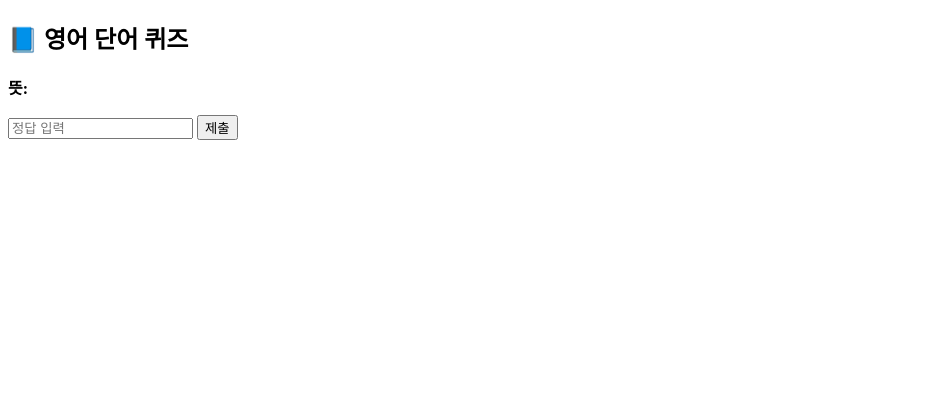
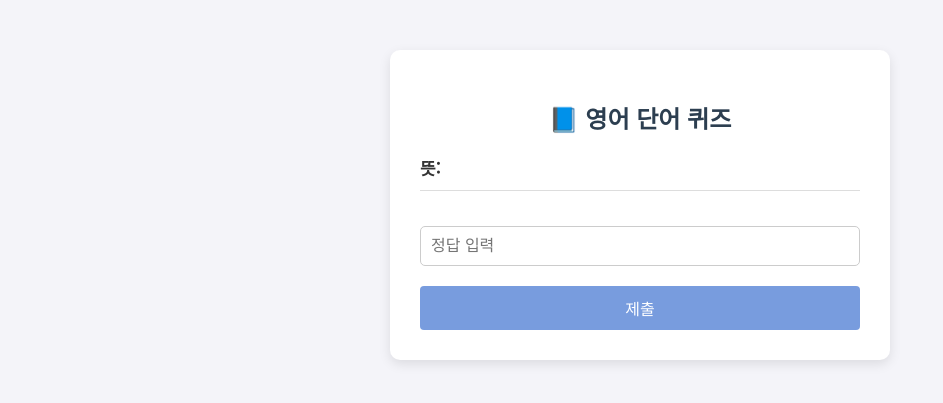
Before and after one commit to clr4takeoff/Vocabquiz-For-PCE, a Flask app: template templates/index.html in a window 1280 px wide. Shown: the top 403 px of the page, without its empty margins (0-943 px from the left). Run offline with Flask 3, Linux system fonts and the light colour scheme; the template is opened without the code that fills it, so the values that code supplies are empty; parts of the project's set-up code (start-up, migrations or seed data) failed here and were passed over.

Commit message:
Improve UI with updated CSS styling

```diff
--- a/static/style.css
+++ b/static/style.css
@@ -0,0 +1,83 @@
+@import url('https://fonts.googleapis.com/css2?family=Noto+Sans+KR&display=swap');
+
+body {
+    font-family: 'Noto Sans KR', sans-serif;
+    background-color: #f4f4f9;
+    display: flex;
+    justify-content: center;
+    align-items: flex-start;
+    padding-top: 50px;
+    margin: 0;
+    color: #333;
+}
+
+.card {
+    background: white;
+    padding: 30px;
+    border-radius: 10px;
+    box-shadow: 0 4px 12px rgba(0, 0, 0, 0.1);
+    width: 90%;
+    max-width: 500px;
+    box-sizing: border-box;
+}
+
+h2 {
+    text-align: center;
+    color: #2c3e50;
+}
+
+p {
+    font-size: 17px;
+    margin-bottom: 25px;
+    padding-bottom: 10px;
+    border-bottom: 1px solid #ddd;
+}
+
+input[type="text"] {
+    width: 100%;
+    padding: 10px;
+    margin-top: 10px;
+    margin-bottom: 20px;
+    box-sizing: border-box;
+    border: 1px solid #ccc;
+    border-radius: 5px;
+    font-size: 16px;
+}
+
+button {
+    padding: 10px 20px;
+    background-color: #789cde;
+    color: white;
+    border: none;
+    border-radius: 4px;
+    font-size: 16px;
+    cursor: pointer;
+    width: 100%;
+    transition: background-color 0.3s ease;
+}
+
+button:hover {
+    background-color: #1b4490;
+}
+
+.result {
+    margin-top: 20px;
+    font-weight: bold;
+    font-size: 18px;
+    text-align: center;
+    padding: 12px;
+    background-color: #f9f9f9;
+    border: 1px solid #ddd;
+    border-radius: 6px;
+}
+
+.example-box {
+    margin-top: 15px;
+    margin-bottom: 20px;
+    padding: 12px;
+    background-color: #eef4ff;
+    border-left: 4px solid #3f51b5;
+    color: #2c3e50;
+    font-style: italic;
+    font-size: 15px;
+}
--- a/templates/index.html
+++ b/templates/index.html
@@ -1,6 +1,8 @@
 <!DOCTYPE html>
-<html>
+<html lang="ko">
 <head>
+    <meta charset="UTF-8">
+    <meta name="viewport" content="width=device-width, initial-scale=1.0">
     <title>영어 단어 퀴즈</title>
     <link rel="stylesheet" href="/static/style.css">
 </head>
@@ -26,16 +28,14 @@
                 {% endif %}
             </div>
 
-                <!-- 예문 표시 영역 -->
             <div id="example-box" class="example-box"></div>
 
             <form method="get" action="{{ url_for('index') }}">
-                    <button type="submit">➡️ 다음 문제</button>
+                <button type="submit">다음 문제</button>
             </form>
 
             <script src="/static/script.js"></script>
         {% endif %}
-
     </div>
 </body>
 </html>
```
Lines whose indentation alone changed are shown as unchanged.
